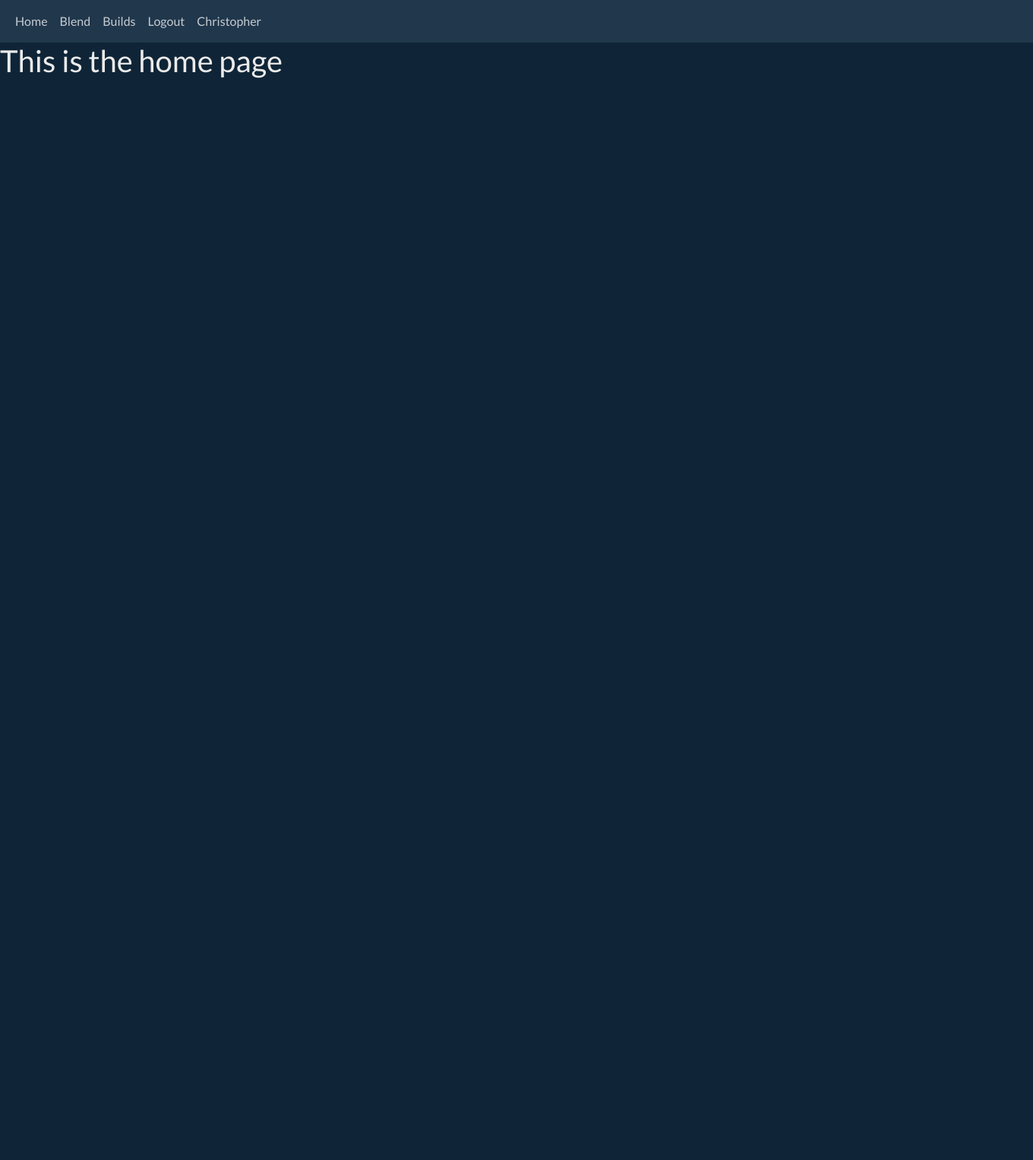
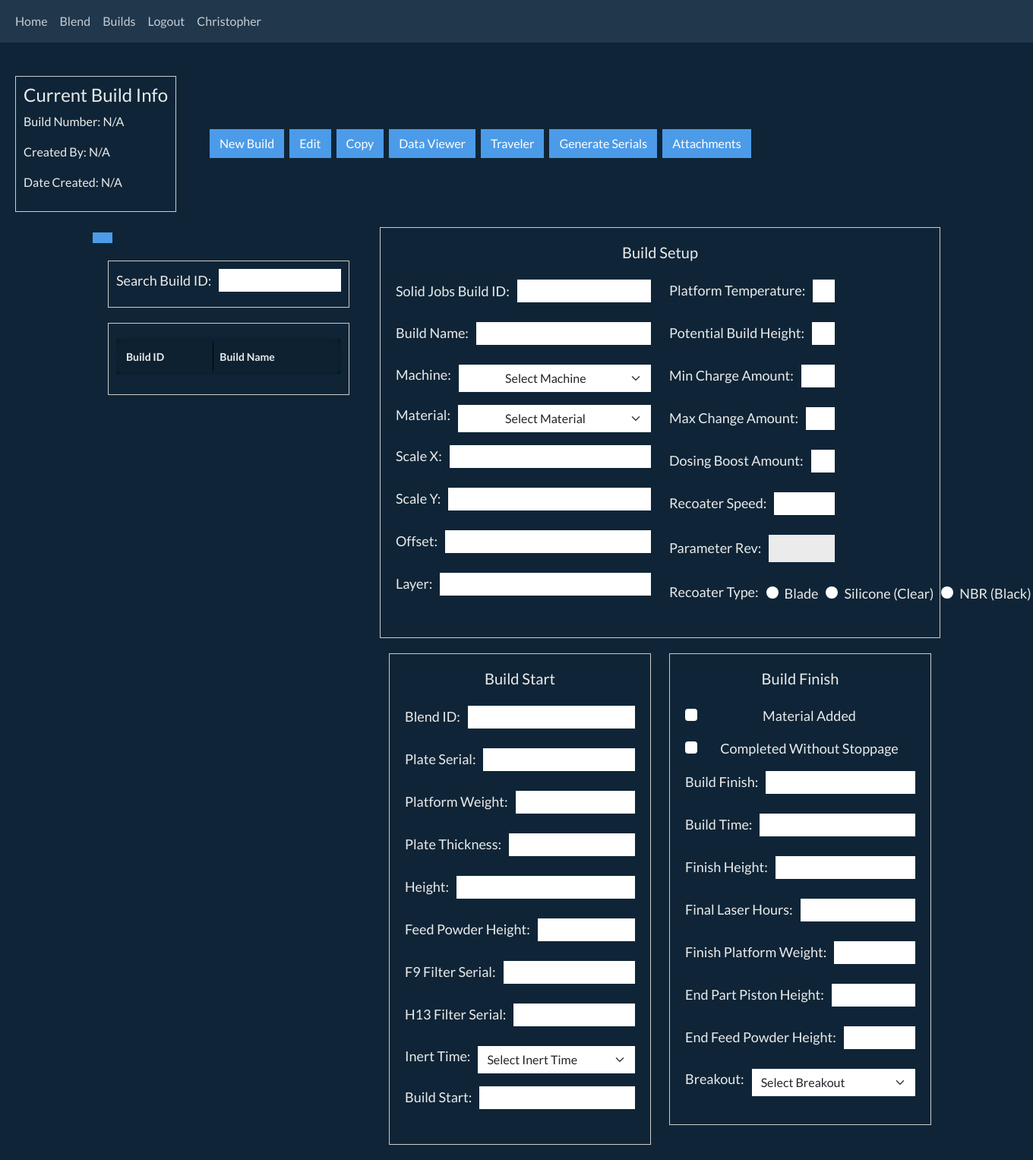
Before and after one commit to Verzyi/Sundial, a Flask app: page /builds in a window 1360 px wide. Shown: the whole page at 76% size. Before the commit the page ends 103 px from the top, so only its background shows below. Run offline with Flask 3, Linux system fonts and the light colour scheme; a user stored in the database is signed in; lists and menus that the app fills with data are empty; some libraries are stand-ins or nearby versions.

Commit message:
updateds

```diff
--- a/website/static/css/style.css
+++ b/website/static/css/style.css
@@ -14,7 +14,6 @@ input {
 #Batch {
     margin-top: 0;
 }
-
 
 .Add {
     display: flex;
@@ -51,6 +50,23 @@ table {
     background-color: black;
 }
 
+.form-label2 {
+    text-align: left;
+    display: flex;
+    align-items: center;
+    width: auto
+}
+.form-label2 label {
+    margin-right: 10px;
+    display: inline;
+    white-space: nowrap;
+    width: auto;
+}
+input[type="text"],
+select {
+    font-size: 12px;
+    width: 100%;
+}
 
 .form-group {
     display: flex;
@@ -80,7 +96,6 @@ h3 {
     visibility: visible;
 }
 
-
 .blendField {
     display: flex;
     align-items: center;
@@ -99,3 +114,58 @@ h3 {
 .weightLabel {
     margin-right: 10px;
 }
+
+/* New CSS for Current Build Info and Action Buttons */
+
+.build-section {
+    border: 1px solid #ccc;
+    padding: 20px;
+    margin-bottom: 20px;
+    width: 100%;
+    text-align: center;
+}
+
+.button-container {
+    display: flex;
+    justify-content: center;
+    margin-top: 10px;
+}
+
+.table-wrapper {
+    max-height: 300px;
+    overflow-y: auto;
+}
+.col-md-4 {
+    padding-right: 10px;
+}
+
+.col-md-8 {
+    padding-left: 10px;
+}
+
+.collapsing-sidebar {
+    transition: margin-left 0.3s ease-in-out;
+}
+
+.collapsed-sidebar {
+    margin-left: 0px; /* Adjust the value based on your sidebar width */
+}
+
+.build-section {
+    border: 1px solid #ccc;
+    padding: 20px;
+    margin-bottom: 20px;
+
+}
+
+.build-info{
+    border: 1px solid #ccc;
+    padding: 10px;
+    margin: 20px;
+
+}
+#searchTableCollapse{
+    border: 1px solid #ccc;
+    padding: 10px;
+    margin: 20px;
+}
--- /dev/null
+++ b/website/templates/builds.html
@@ -0,0 +1,283 @@
+{% extends "blend.html" %}
+{% block title %}Builds{% endblock %}
+
+{% block content %}
+<br>
+<div class="row">
+    <div class="col-md-auto d-flex align-items-center justify-content-center">
+        <!-- Current Build Info -->
+        <div class="build-info">
+            <!-- Display the current build info here -->
+            <h4>Current Build Info</h4>
+            <p>Build Number: N/A</p>
+            <p>Created By: N/A</p>
+            <p>Date Created: N/A</p>
+        </div>
+    </div>
+    <div class="col-md-auto d-flex align-items-center justify-content-center">
+        <div class="btn-group" role="group">
+            <button class="btn btn-primary me-2" type="button">New Build</button>
+            <button class="btn btn-primary me-2" type="button">Edit</button>
+            <button class="btn btn-primary me-2" type="button">Copy</button>
+            <button class="btn btn-primary me-2" type="button">Data Viewer</button>
+            <button class="btn btn-primary me-2" type="button">Traveler</button>
+            <button class="btn btn-primary me-2" type="button">Generate Serials</button>
+            <button class="btn btn-primary me-2" type="button">Attachments</button>
+        </div>
+    </div>
+</div>
+
+<div class="container">
+    <div class="row">
+        <div class="col-md-4">
+            <button class="btn btn-primary" type="button" data-bs-toggle="collapse" data-bs-target="#searchTableCollapse" aria-expanded="true" aria-controls="searchTableCollapse"></button>
+            <div class="mb-3 form-label2" id="searchTableCollapse">
+                <label for="buildIdInput" class="form-label" >Search Build ID:</label>
+                <input type="text" class="form-control" id="buildIdInput">
+            </div>
+            <div class="table-wrapper" id="searchTableCollapse">
+                <table class="table table-bordered">
+                    <thead>
+                        <tr class="table-active">
+                            <th>Build ID</th>
+                            <th>Build Name</th>
+                        </tr>
+                    </thead>
+                    <tbody>
+                        <!-- Display all build IDs and build names from the database -->
+                        {% for build in builds %}
+                        <tr>
+                            <td>{{ build.build_id }}</td>
+                            <td>{{ build.build_name }}</td>
+                        </tr>
+                        {% endfor %}
+                    </tbody>
+                </table>
+            </div>
+        </div>
+        <div class="col-md-8">
+            <form>
+                <div class="build-section">
+                    <h5 class="text-center mb-4">Build Setup</h5>
+                    <div class="row">
+                        <div class="col-md-6">
+                            <div class="mb-3 form-label2">
+                                <label for="solidJobsBuildIDInput" class="form-label">Solid Jobs Build ID:</label>
+                                <input type="text" class="form-control" id="solidJobsBuildIDInput">
+                                </div>
+                                <div class="mb-3 form-label2 text-center">
+                                    <label for="buildNameInput" class="form-label2">Build Name:</label>
+                                    <input type="text" class="form-control text-center" id="buildNameInput">
+                                </div>
+                                <div class="mb-3 form-label2 text-center">
+                                    <label for="machineInput" class="form-label2">Machine:</label>
+                                    <select class="form-select text-center" id="machineInput">
+                                        <option value="">Select Machine</option>
+                                        <!-- Add machine options dynamically -->
+                                        {% for machine in machines %}
+                                        <option value="{{ machine }}">{{ machine }}</option>
+                                        {% endfor %}
+                                    </select>
+                                </div>
+                                <div class="mb-3 form-label2 text-center">
+                                    <label for="materialInput" class="form-label2">Material:</label>
+                                    <select class="form-select text-center" id="materialInput">
+                                        <option value="">Select Material</option>
+                                        <!-- Add material options dynamically -->
+                                        {% for material in materials %}
+                                        <option value="{{ material }}">{{ material }}</option>
+                                        {% endfor %}
+                                    </select>
+                                </div>
+                            <div class="mb-3 form-label2" >
+                                <label for="scaleXInput" class="form-label2">Scale X:</label>
+                                <input type="text" class="form-control" id="scaleXInput">
+                            </div>
+                            <div class="mb-3 form-label2" >
+                                <label for="scaleYInput" class="form-label2">Scale Y:</label>
+                                <input type="text" class="form-control" id="scaleYInput">
+                            </div>
+                            <div class="mb-3 form-label2" >
+                                <label for="offsetInput" class="form-label2">Offset:</label>
+                                <input type="text" class="form-control" id="offsetInput">
+                            </div>
+                            <div class="mb-3 form-label2" >
+                                <label for="layerInput" class="form-label2">Layer:</label>
+                                <input type="text" class="form-control" id="layerInput">
+                            </div>
+                        </div>
+                        <div class="col-md-4">
+                            <div class="mb-3 form-label2" >
+                                <label for="platformTemperatureInput" class="form-label2">Platform Temperature:</label>
+                                <input type="text" class="form-control" id="platformTemperatureInput">
+                            </div>
+                            <div class="mb-3 form-label2" >
+                                <label for="potentialBuildHeightInput" class="form-label2">Potential Build Height:</label>
+                                <input type="text" class="form-control" id="potentialBuildHeightInput">
+                            </div>
+                            <div class="mb-3 form-label2" >
+                                <label for="MinChargeAmountInput" class="form-label2">Min Charge Amount:</label>
+                                <input type="text" class="form-control" id="MinChargeAmountInput">
+                            </div>
+                            <div class="mb-3 form-label2" >
+                                <label for="MaxChangeAmountInput" class="form-label2">Max Change Amount:</label>
+                                <input type="text" class="form-control" id="MaxChangeAmountInput">
+                            </div>
+                            <div class="mb-3 form-label2" >
+                                <label for="DosingBoostAmountInput" class="form-label2">Dosing Boost Amount:</label>
+                                <input type="text" class="form-control" id="DosingBoostAmountInput">
+                            </div>
+                            <div class="mb-3 form-label2" >
+                                <label for="RecoaterSpeedInput" class="form-label2">Recoater Speed:</label>
+                                <input type="text" class="form-control" id="RecoaterSpeedInput">
+                            </div>
+                            <div class="mb-3 form-label2" >
+                                <label for="ParameterRevInput" class="form-label2">Parameter Rev:</label>
+                                <input type="file" class="form-control" id="ParameterRevInput">
+                            </div>
+                            <div class="mb-3 form-label2" >
+                                <label class="form-label2">Recoater Type:</label>
+                                <div class="form-check">
+                                    <input class="form-check-input" type="radio" name="recoaterType" id="bladeRadio" value="blade">
+                                    <label class="form-check-label" for="bladeRadio">
+                                        Blade
+                                    </label>
+                                </div>
+                                <div class="form-check">
+                                    <input class="form-check-input" type="radio" name="recoaterType" id="siliconeRadio" value="silicone">
+                                    <label class="form-check-label2" for="siliconeRadio">
+                                        Silicone (Clear)
+                                    </label>
+                                </div>
+                                <div class="form-check">
+                                    <input class="form-check-input" type="radio" name="recoaterType" id="nbrRadio" value="nbr">
+                                    <label class="form-check-label2" for="nbrRadio">
+                                        NBR (Black)
+                                    </label>
+                                </div>
+                            </div>
+                        </div>
+                    </div>
+                </div>
+            </form>
+
+            <div class="container">
+                <form>
+                    <div class="row">
+                        <div class="col-md-6">
+                            <div class="build-section">
+                                <h5 class="text-center mb-4">Build Start</h5>
+                                <div class="mb-3 form-label2" >
+                                    <label for="blendIDInput" class="form-label2">Blend ID:</label>
+                                    <input type="text" class="form-control" id="blendIDInput">
+                                </div>
+                                <div class="mb-3 form-label2" >
+                                    <label for="plateSerialInput" class="form-label2">Plate Serial:</label>
+                                    <input type="text" class="form-control" id="plateSerialInput">
+                                </div>
+                                <div class="mb-3 form-label2" >
+                                    <label for="platformWeightInput" class="form-label2">Platform Weight:</label>
+                                    <input type="text" class="form-control" id="platformWeightInput">
+                                </div>
+                                <div class="mb-3 form-label2" >
+                                    <label for="plateThicknessInput" class="form-label2">Plate Thickness:</label>
+                                    <input type="text" class="form-control" id="plateThicknessInput">
+                                </div>
+                                <div class="mb-3 form-label2" >
+                                    <label for="heightInput" class="form-label2">Height:</label>
+                                    <input type="text" class="form-control" id="heightInput">
+                                </div>
+                                <div class="mb-3 form-label2" >
+                                    <label for="feedPowderHeightInput" class="form-label2">Feed Powder Height:</label>
+                                    <input type="text" class="form-control" id="feedPowderHeightInput">
+                                </div>
+                                <div class="mb-3 form-label2" >
+                                    <label for="F9FilterSerialInput" class="form-label2">F9 Filter Serial:</label>
+                                    <input type="text" class="form-control" id="F9FilterSerialInput">
+                                </div>
+                                <div class="mb-3 form-label2" >
+                                    <label for="H13FilterSerialInput" class="form-label2">H13 Filter Serial:</label>
+                                    <input type="text" class="form-control" id="H13FilterSerialInput">
+                                </div>
+                                <div class="mb-3 form-label2" >
+                                    <label for="InertTimeInput" class="form-label2">Inert Time:</label>
+                                    <select class="form-select" id="InertTimeInput">
+                                        <option value="">Select Inert Time</option>
+                                        <!-- Add inert time options dynamically -->
+                                        {% for inertTime in inertTimes %}
+                                        <option value="{{ inertTime }}">{{ inertTime }}</option>
+                                        {% endfor %}
+                                    </select>
+                                </div>
+                                <div class="mb-3 form-label2" >
+                                    <label for="buildStartInput" class="form-label2">Build Start:</label>
+                                    <input type="text" class="form-control" id="buildStartInput">
+                                </div>
+                            </div>
+                        </div>
+                        <div class="col-md-6">
+                            <div class="build-section">
+                                <h5 class="text-center mb-4">Build Finish</h5>
+                                <div class="mb-3 form-check">
+                                    <input type="checkbox" class="form-check-input" id="materialAddedInput">
+                                    <label class="form-check-label2" for="materialAddedInput">Material Added</label>
+                                </div>
+                                <div class="mb-3 form-check">
+                                    <input type="checkbox" class="form-check-input" id="completedWithoutStoppageInput">
+                                    <label class="form-check-label2" for="completedWithoutStoppageInput">Completed Without Stoppage</label>
+                                </div>
+                                <div class="mb-3 form-label2" >
+                                    <label for="buildFinishInput" class="form-label2">Build Finish:</label>
+                                    <input type="text" class="form-control" id="buildFinishInput">
+                                </div>
+                                <div class="mb-3 form-label2" >
+                                    <label for="buildTimeInput" class="form-label2">Build Time:</label>
+                                    <input type="text" class="form-control" id="buildTimeInput">
+                                </div>
+                                <div class="mb-3 form-label2" >
+                                    <label for="finishHeightInput" class="form-label2">Finish Height:</label>
+                                    <input type="text" class="form-control" id="finishHeightInput">
+                                </div>
+                                <div class="mb-3 form-label2" >
+                                    <label for="finalLaserHoursInput" class="form-label2">Final Laser Hours:</label>
+                                    <input type="text" class="form-control" id="finalLaserHoursInput">
+                                </div>
+                                <div class="mb-3 form-label2" >
+                                    <label for="finishPlatformWeightInput" class="form-label2">Finish Platform Weight:</label>
+                                    <input type="text" class="form-control" id="finishPlatformWeightInput">
+                                </div>
+                                <div class="mb-3 form-label2" >
+                                    <label for="EndPartPistonHeightInput" class="form-label2">End Part Piston Height:</label>
+                                    <input type="text" class="form-control" id="EndPartPistonHeightInput">
+                                </div>
+                                <div class="mb-3 form-label2" >
+                                    <label for="endFeedPowderHeightInput" class="form-label2">End Feed Powder Height:</label>
+                                    <input type="text" class="form-control" id="endFeedPowderHeightInput">
+                                </div>
+                                <div class="mb-3 form-label2" >
+                                    <label for="BreakoutInput" class="form-label2">Breakout:</label>
+                                    <select class="form-select" id="BreakoutInput">
+                                        <option value="">Select Breakout</option>
+                                        <!-- Add breakout options dynamically -->
+                                        {% for breakout in breakouts %}
+                                        <option value="{{ breakout }}">{{ breakout }}</option>
+                                        {% endfor %}
+                                    </select>
+                                </div>
+                            </div>
+                        </div>
+                    </div>
+                </form>
+
+
+<script>
+    // Add event listener to toggle the collapsed class on the sidebar when the collapse button is clicked
+    document.getElementById("searchTableCollapse").addEventListener("show.bs.collapse", function () {
+        document.querySelector(".collapsing-sidebar").classList.remove("collapsed-sidebar");
+    });
+
+    document.getElementById("searchTableCollapse").addEventListener("hide.bs.collapse", function () {
+        document.querySelector(".collapsing-sidebar").classList.add("collapsed-sidebar");
+    });
+</script>
+{% endblock %}
--- a/website/templates/searchBlends.html
+++ b/website/templates/searchBlends.html
@@ -46,7 +46,8 @@
                         </select>
                     </div>
                     <div class="d-grid">
-                    <button type="submit" name="Print" class="btn btn-primary">Print</button>
+                        <input type="number" id="qty" name="qty" class="form-control" placeholder="1">
+                        <button type="submit" name="Print" class="btn btn-primary">Print</button>
                     {% endif %}
                 </div>
             </div>
--- a/website/views.py
+++ b/website/views.py
@@ -1,5 +1,6 @@
 from flask import Blueprint, render_template, request, flash, redirect, url_for, session
 from .models import PowderBlends
+from .models import Builds
 from . import db
 from flask_login import login_user, login_required, current_user
 from datetime import datetime
@@ -55,13 +56,8 @@ def blend():
 
 
 
-@views.route('/builds')
-@login_required
-def builds():
-    return render_template("home.html", user=current_user)
 
-
-def print_sticker(printer_ip, blend_number, material, date, weight):
+def print_sticker(printer_ip, blend_number, material, date, weight,qty):
     # Create a TCP/IP socket
     sock = socket.socket(socket.AF_INET, socket.SOCK_STREAM)
 
@@ -109,6 +105,7 @@ def print_sticker(printer_ip, blend_number, material, date, weight):
     f"^BY1.25,2.5,60",
     f"^B3N,N,100,Y,N",
     f"^FD{blend_number}^FS",
+    f"^PQ{qty}",
     "^XZ"
     ]
 
@@ -157,9 +154,10 @@ def searchBlends():
                     date = PowderBlends.query.filter_by(PowderBlendID=blend_number).first()
                     date = date.DateAdded.strftime("%Y/%m/%d")
                     material = "SS17-4"  # Placeholder until I have a materials table
+                    qty = request.form.get("qty")
                     # Print the sticker
-                    # print_sticker(printer_ip, blend_number, material, date, weight)
-                    flash("Blend printed: " + str(blend_number), category='success')
+                    print_sticker(printer_ip, blend_number, material, date, weight,qty)
+                    flash("Blend printed: " + str(qty), category='success')
                 else:
                     flash("Blend number not found in session", category='error')
             else:
@@ -332,3 +330,36 @@ def blend_history():
     blends = query.paginate(page=page, per_page=per_page)
 
     return render_template('blend_history.html',user=current_user, blends=blends, search=search)
+
+
+# builds application
+@views.route('/builds', methods=['GET', 'POST'])
+@login_required
+def builds():
+
+    # current_blend = {
+    #     'blend_id': '12345',
+    #     'created_on': '2023-06-13',
+    #     'created_by': 'John Doe'
+    #     }
+    # Handle GET request
+    if request.method == 'GET':
+        builds = Builds.query.all()
+        return render_template('builds.html', user=current_user, builds=builds, current_build=None)
+
+    # Handle POST request
+    if request.method == 'POST':
+        # Retrieve form data
+        build_id = request.form.get('build_id')
+        created_by = request.form.get('created_by')
+        # Retrieve other form data
+
+        # Create a new Build object and save it to the database
+        new_build = Builds(build_id=build_id, created_by=created_by)
+        db.session.add(new_build)
+        db.session.commit()
+
+
+
+        # Redirect to the builds page or display a success message
+    return render_template('builds.html', user=current_user, current_build=None)
```
Also changed, not shown: website/models.py (+89 -0 lines), instance/database.db, instance/database_backup.db (added), instance/database_blank.db (deleted). Lines whose indentation alone changed are shown as unchanged.
